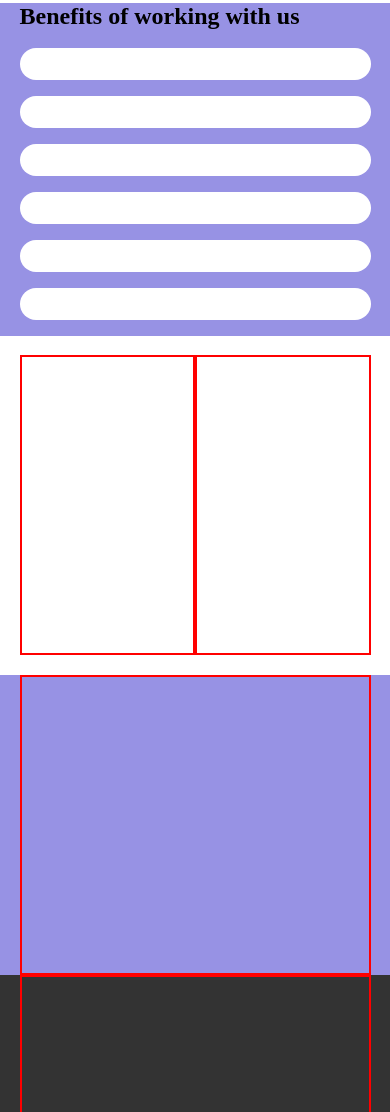
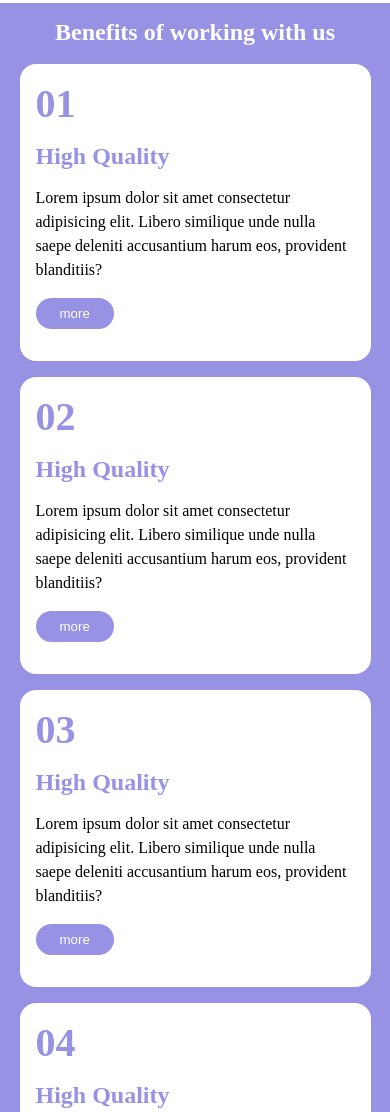
Before and after one commit to manuelcamaioni/htmlcss-responsive-layout, a plain HTML site: page index.html in a window 390 px wide. Shown: the part 4281-5393 px from the top of the page. Drawn offline with Linux system fonts and the light colour scheme.

Commit message:
added responsive elements to fourth section

```diff
--- a/index.html
+++ b/index.html
@@ -192,14 +192,42 @@
             <div class="container">
                 <h1>Benefits of working with us</h1>
                 <div class="flex-wrapper flex">
-                    <div class="col">
-
+                    <div class="white-col">
+                        <h1 class="number">01</h1>
+                        <h2>High Quality</h2>
+                        <p>Lorem ipsum dolor sit amet consectetur adipisicing elit. Libero similique unde nulla saepe deleniti accusantium harum eos, provident blanditiis? </p>
+                        <button>more</button>
                     </div>
-                    <div class="col"></div>
-                    <div class="col"></div>
-                    <div class="col"></div>
-                    <div class="col"></div>
-                    <div class="col"></div>
+                    <div class="white-col">
+                        <h1 class="number">02</h1>
+                        <h2>High Quality</h2>
+                        <p>Lorem ipsum dolor sit amet consectetur adipisicing elit. Libero similique unde nulla saepe deleniti accusantium harum eos, provident blanditiis? </p>
+                        <button>more</button>
+                    </div>
+                    <div class="white-col">
+                        <h1 class="number">03</h1>
+                        <h2>High Quality</h2>
+                        <p>Lorem ipsum dolor sit amet consectetur adipisicing elit. Libero similique unde nulla saepe deleniti accusantium harum eos, provident blanditiis? </p>
+                        <button>more</button>
+                    </div>
+                    <div class="white-col">
+                        <h1 class="number">04</h1>
+                        <h2>High Quality</h2>
+                        <p>Lorem ipsum dolor sit amet consectetur adipisicing elit. Libero similique unde nulla saepe deleniti accusantium harum eos, provident blanditiis? </p>
+                        <button>more</button>
+                    </div>
+                    <div class="white-col">
+                        <h1 class="number">05</h1>
+                        <h2>High Quality</h2>
+                        <p>Lorem ipsum dolor sit amet consectetur adipisicing elit. Libero similique unde nulla saepe deleniti accusantium harum eos, provident blanditiis? </p>
+                        <button>more</button>
+                    </div>
+                    <div class="white-col">
+                        <h1 class="number">06</h1>
+                        <h2>High Quality</h2>
+                        <p>Lorem ipsum dolor sit amet consectetur adipisicing elit. Libero similique unde nulla saepe deleniti accusantium harum eos, provident blanditiis? </p>
+                        <button>more</button>
+                    </div>
                 </div>
             </div>
         </section>
--- a/style.css
+++ b/style.css
@@ -278,10 +278,55 @@ div.icon-box{
 
 /************* FOURTH SECTION RULES *************/
 
-.fourth-section .col{
+.fourth-section div.col{
     background-color: white;
     margin-bottom: 1rem;
+    width: 100%;
 }
+
+.fourth-section h1{
+    text-align: center;
+    color: white;
+}
+
+.fourth-section .container{
+    padding: 1rem 0;
+}
+
+.white-col{
+    width: 100%;
+    background-color: white;
+    margin-bottom: 1rem;
+    border-radius: 1rem;
+    padding: 1rem;
+    text-align: left;
+}
+
+.white-col h2{
+    margin: 1rem 0;
+    color: #9792e4;
+}
+
+.white-col p{
+    line-height: 1.5rem;
+}
+
+.white-col button{
+    background-color: #9792e4;
+    padding: .5rem 1.5rem;
+    margin: 1rem 0;
+    color: white;
+    border-radius: 1rem;
+}
+
+h1.number{
+    text-align: left;
+    font-size: 2.5rem;
+    color: #9792e4;
+}
+
+
+/************* FIFTH SECTION RULES *************/
 
 .fifth-section .description-box, .user-quote{
     height: 300px;
@@ -342,6 +387,18 @@ div.icon-box{
         margin: 0 1rem;
     }
 
+    .fourth-section .flex-wrapper{
+        flex-direction: row;
+    }
+
+    .white-col{
+        width: calc(100% / 2 - 2rem);
+    }
+
+    .white-col h1, .white-col h2{
+        color: #9792e4;
+    }
+
 
     .fifth-section .container{
         flex-direction: column;
@@ -396,4 +453,8 @@ div.icon-box{
             margin: 0 auto;
     }
 
+    .white-col{
+            width: calc(100% / 3 - 2rem);
     }
+
+}
```
Lines whose indentation alone changed are shown as unchanged.
